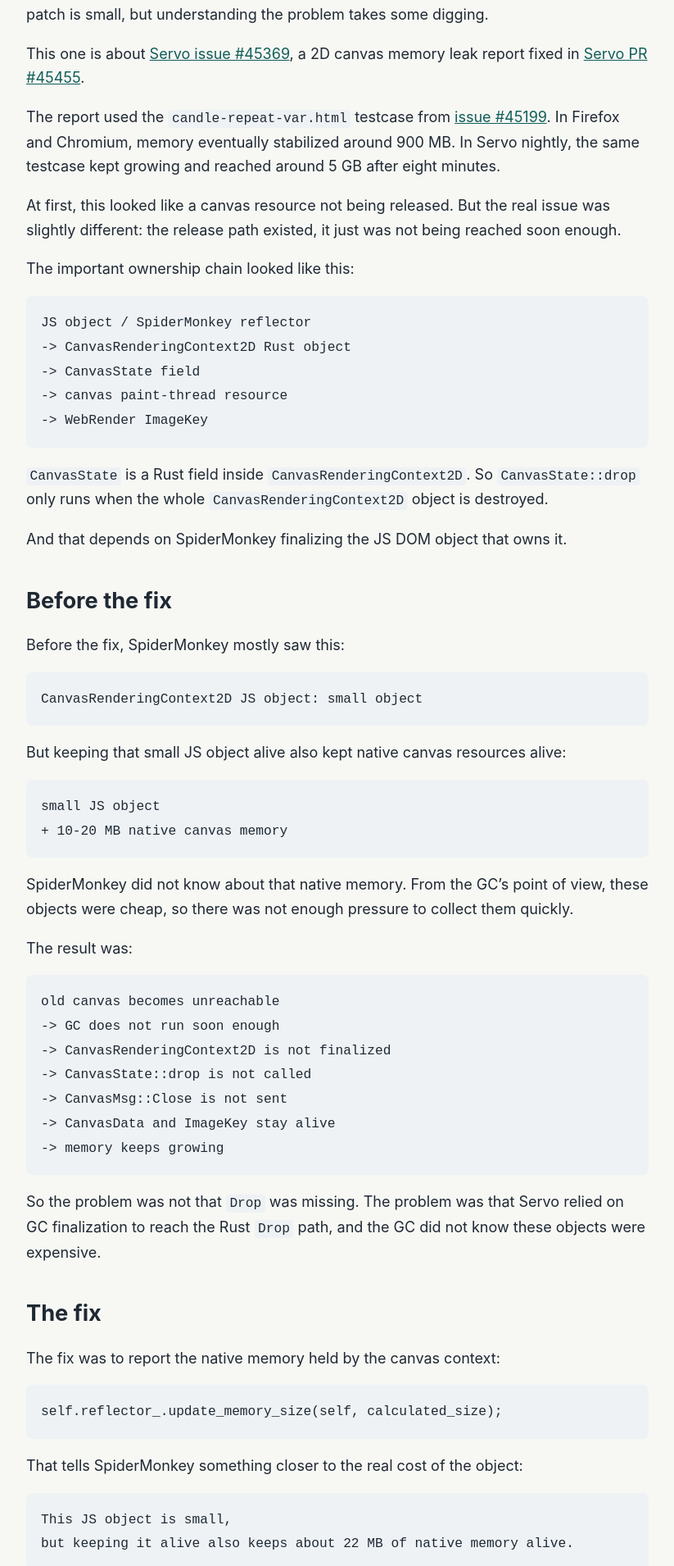
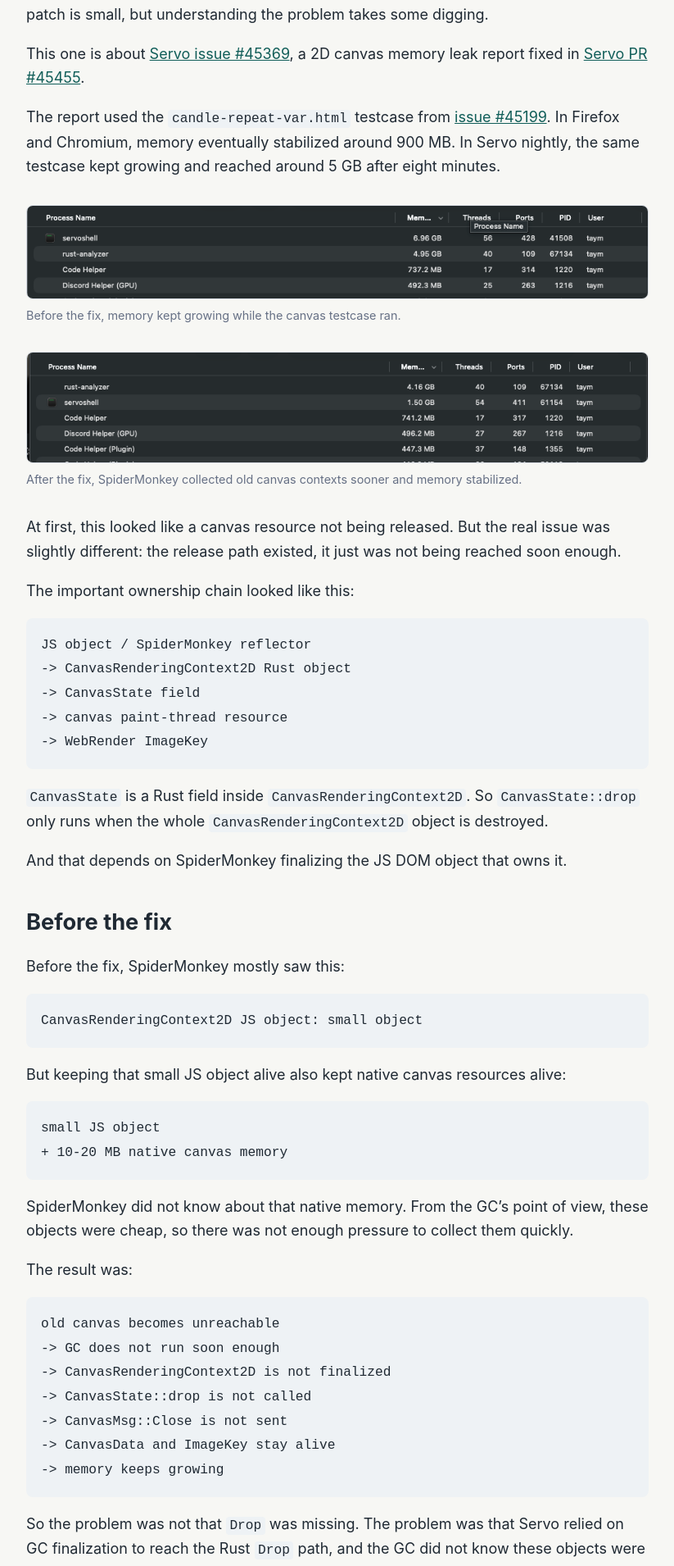
Before and after one commit to Taym95/Taym95.github.io, a Jekyll site: the page built from _posts/2026-06-07-fix-servo-canvas-memory-leak.md, in a window 1280 px wide. Shown: the part 500-2410 px from the top of the page at 82% size, without its empty margins (148-971 px from the left). Built offline with Jekyll 4.4.1, drawn with Linux system fonts in a browser that asks for light colours.

Commit message:
Add assets
Signed-off-by: Taym Haddadi <haddadi.taym@gmail.com>

```diff
--- a/_posts/2026-06-07-fix-servo-canvas-memory-leak.md
+++ b/_posts/2026-06-07-fix-servo-canvas-memory-leak.md
@@ -23,6 +23,16 @@
 This one is about [Servo issue #45369](https://github.com/servo/servo/issues/45369), a 2D canvas memory leak report fixed in [Servo PR #45455](https://github.com/servo/servo/pull/45455).
 
 The report used the `candle-repeat-var.html` testcase from [issue #45199](https://github.com/servo/servo/issues/45199). In Firefox and Chromium, memory eventually stabilized around 900 MB. In Servo nightly, the same testcase kept growing and reached around 5 GB after eight minutes.
+
+<figure class="post-figure">
+  <img src="{{ '/assets/before.png' | relative_url }}" alt="Memory usage before the Servo canvas memory leak fix">
+  <figcaption>Before the fix, memory kept growing while the canvas testcase ran.</figcaption>
+</figure>
+
+<figure class="post-figure">
+  <img src="{{ '/assets/after.png' | relative_url }}" alt="Memory usage after the Servo canvas memory leak fix">
+  <figcaption>After the fix, SpiderMonkey collected old canvas contexts sooner and memory stabilized.</figcaption>
+</figure>
 
 At first, this looked like a canvas resource not being released. But the real issue was slightly different: the release path existed, it just was not being reached soon enough.
 
--- a/assets/css/main.css
+++ b/assets/css/main.css
@@ -156,6 +156,25 @@
   max-width: 760px;
 }
 
+.post-figure {
+  margin: 32px 0;
+}
+
+.post-figure img {
+  display: block;
+  width: 100%;
+  height: auto;
+  border: 1px solid var(--border);
+  border-radius: 8px;
+  background: var(--surface);
+}
+
+.post-figure figcaption {
+  margin-top: 8px;
+  color: var(--muted);
+  font-size: 0.9rem;
+}
+
 code {
   padding: 0.12em 0.28em;
   border-radius: 4px;
```
Also changed, not shown: assets/after.png (added), assets/before.png (added).
